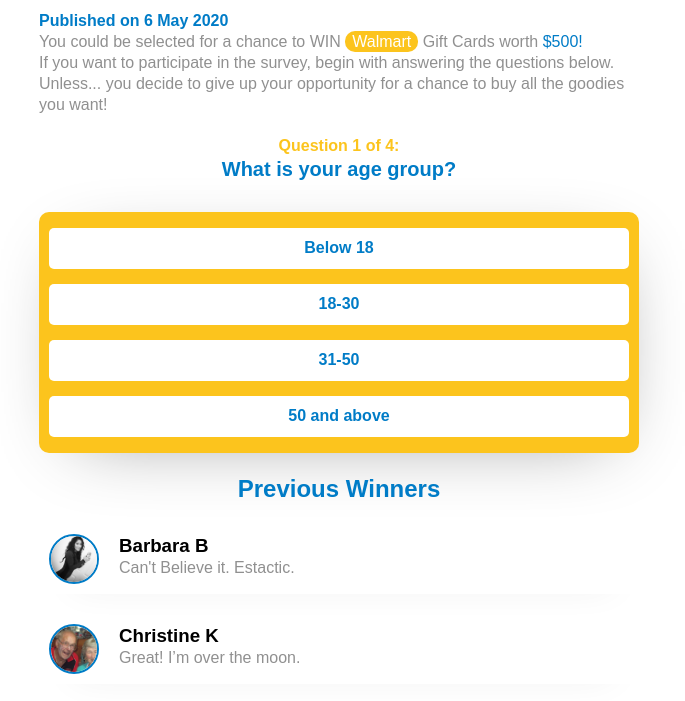
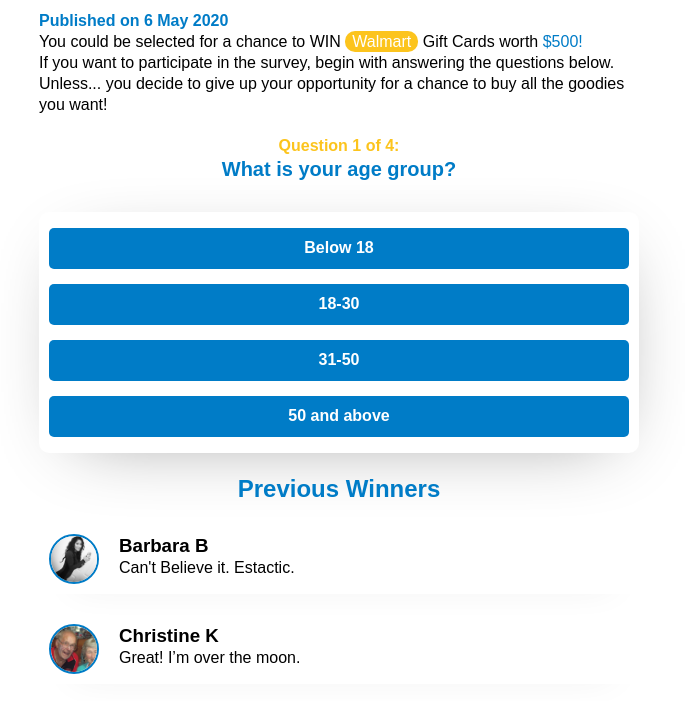
Before and after one commit to ibadeeCodes/Wallmart-prize, a website: page index.html in a window 1280 px wide. Shown: the part 84-785 px from the top of the page, without its empty margins (301-986 px from the left). Drawn offline with Linux system fonts and the light colour scheme; a web font is replaced by a local one.

Commit message:
first commit

```diff
--- a/sass/main.scss
+++ b/sass/main.scss
@@ -51,7 +51,7 @@
 
 p {
   margin: 0rem 0;
-  color: #909090;
+  color: #000;
   font-size: 1.6rem;
 }
 
@@ -107,7 +107,7 @@
 }
 
 .question__answer {
-  background: #fcc41d;
+  background: #fff;
   font-size: 1.6rem;
   padding: 0.1rem 1rem;
   border-radius: 10px;
@@ -118,15 +118,16 @@
   a {
     display: block;
     text-align: center;
-    background: #fff;
+    color: #fff;
     padding: 1rem 1rem;
     border-radius: 5px;
     margin: 1.5rem 0;
-    color: #007cc7;
+    background-color: #007cc7;
     font-weight: bold;
     transition: ease-in-out 0.2s;
     &:hover {
-      background: #007cc7;
+      background: #fcc41d;
+      transition: ease-in-out 0.2s;
       color: #fff;
     }
   }
```
Also changed, not shown: css/main.css.
